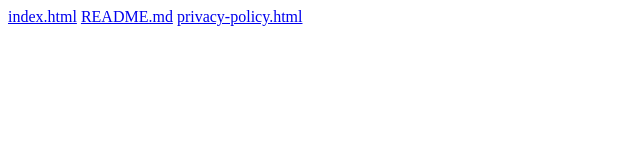
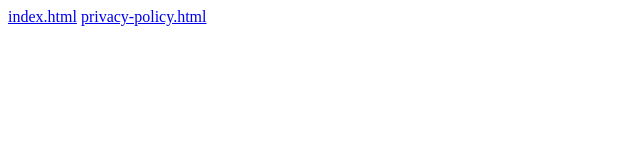
Before and after one commit to vtejuf/chrome-ext, a plain HTML site: page docs/index.html in a window 1280 px wide. Shown: the whole page, without its empty margins (0-640 px from the left). Drawn offline with Linux system fonts and the light colour scheme.

Commit message:
reset direct

```diff
--- a/index.html
+++ b/docs/index.html
@@ -1,11 +1,11 @@
 <!DOCTYPE html>
 <html>
+
 <head>
 </head>
 
 <body>
   <a href='index.html' target="_blank">index.html</a>
-  <a href='README.md' target="_blank">README.md</a>
   <a href='privacy-policy.html' target="_blank">privacy-policy.html</a>
 </body>
 
```
Also changed, not shown: docs/privacy-policy.html (renamed from privacy-policy.html).
